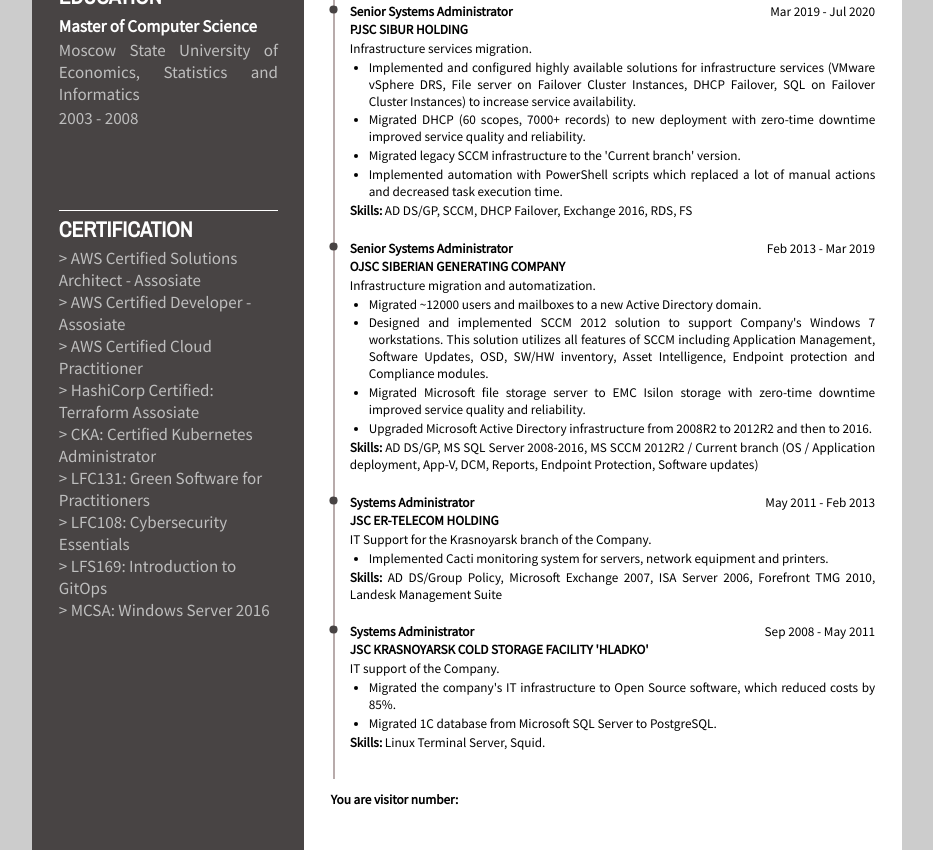
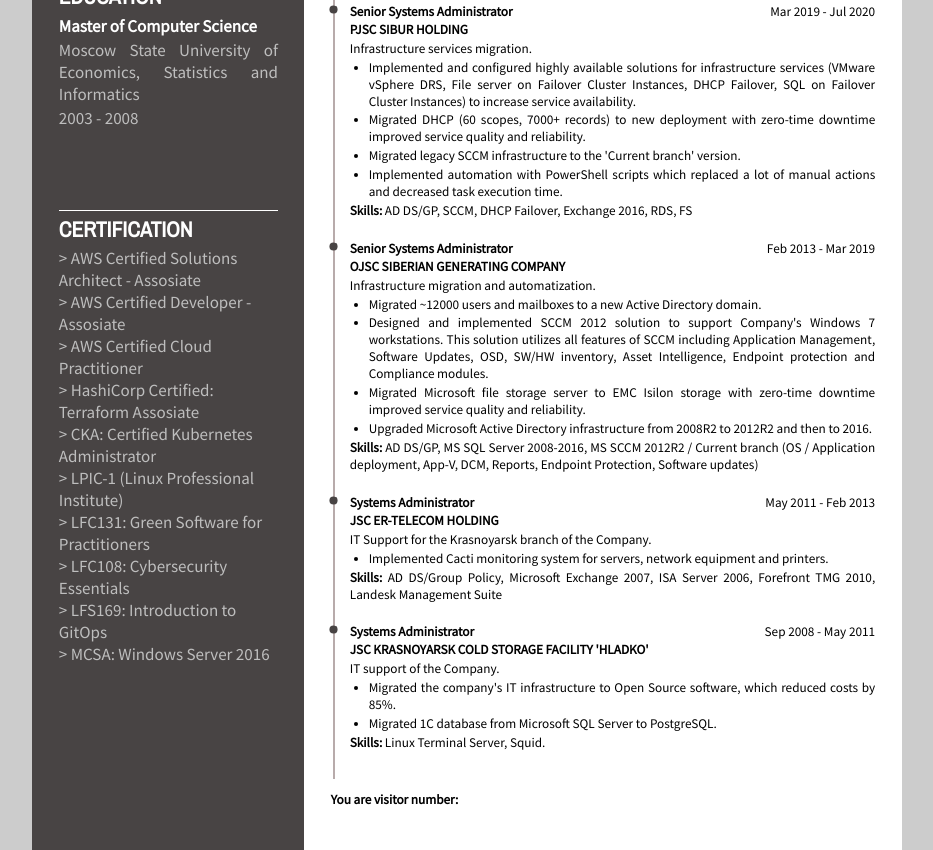
Before and after one commit to sergiochoo/aws-s3-static-website, a plain HTML site: page forthope.me/content/index.html in a window 1280 px wide. Shown: the part 927-1777 px from the top of the page, without its empty margins (173-1106 px from the left). Drawn offline with nearby package versions, Linux system fonts and the light colour scheme; no server answers.

Commit message:
Added LPIC-1 certificate

```diff
--- a/forthope.me/content/index.html
+++ b/forthope.me/content/index.html
@@ -205,6 +205,12 @@
             <div class="skill">
               <div>
                 <a href="https://www.credly.com/badges/77193afb-d8ad-436c-85af-2d7e852bc20f/public_url"> <span>> CKA: Certified Kubernetes Administrator</span></a>
+              </div>
+            </div>
+
+            <div class="skill">
+              <div>
+                <a href="https://cs.lpi.org/caf/Xamman/certification/verify/LPI000443998/vg8evfbu4l"> <span>> LPIC-1 (Linux Professional Institute)</span></a>
               </div>
             </div>
 
```
Also changed, not shown: 1 other file.
